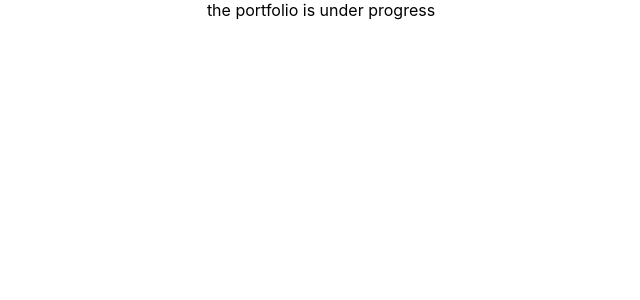
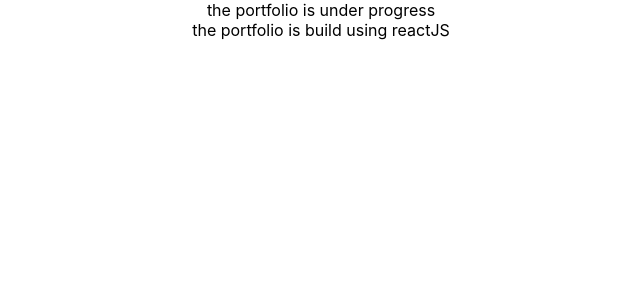
Before and after one commit to adityak7317/portfolio, a React (Create React App) app: page / in a window 1280 px wide. Shown: the top 300 px of the page, without its empty margins (319-959 px from the left). Built offline with nearby package versions, Linux system fonts and the light colour scheme.

Commit message:
under progress

```diff
--- a/src/Components/Home.jsx
+++ b/src/Components/Home.jsx
@@ -4,6 +4,7 @@
   return (
     <>
       <p>the portfolio is under progress </p>
+      <p>the portfolio is build using reactJS</p>
     </>
   );
 }
```
